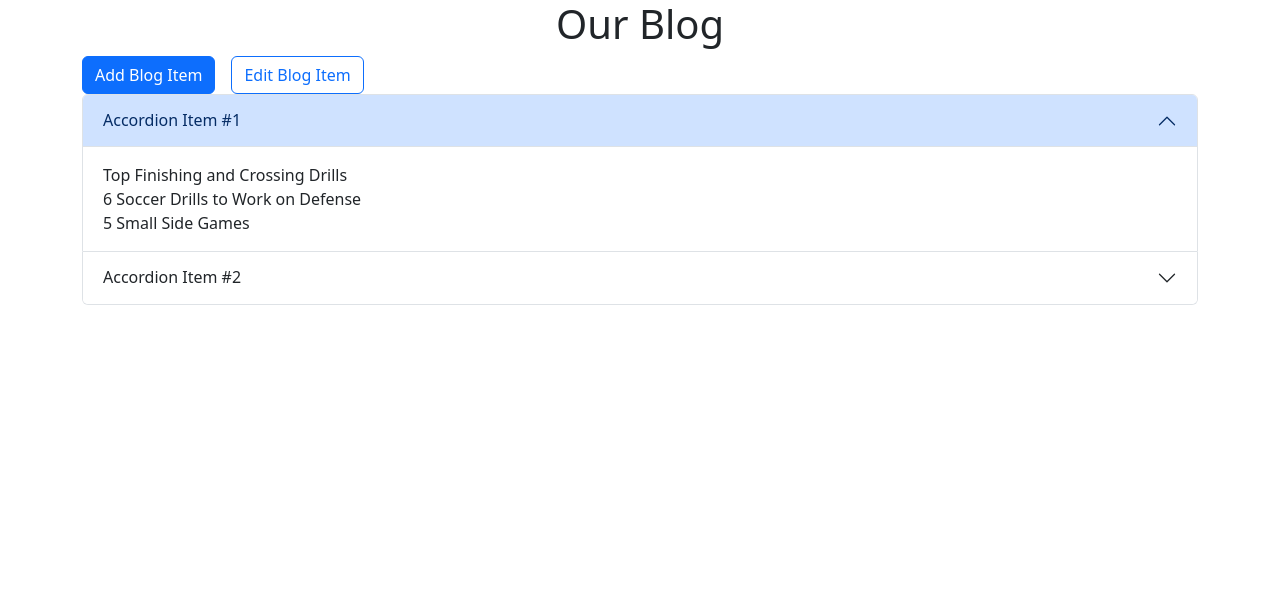
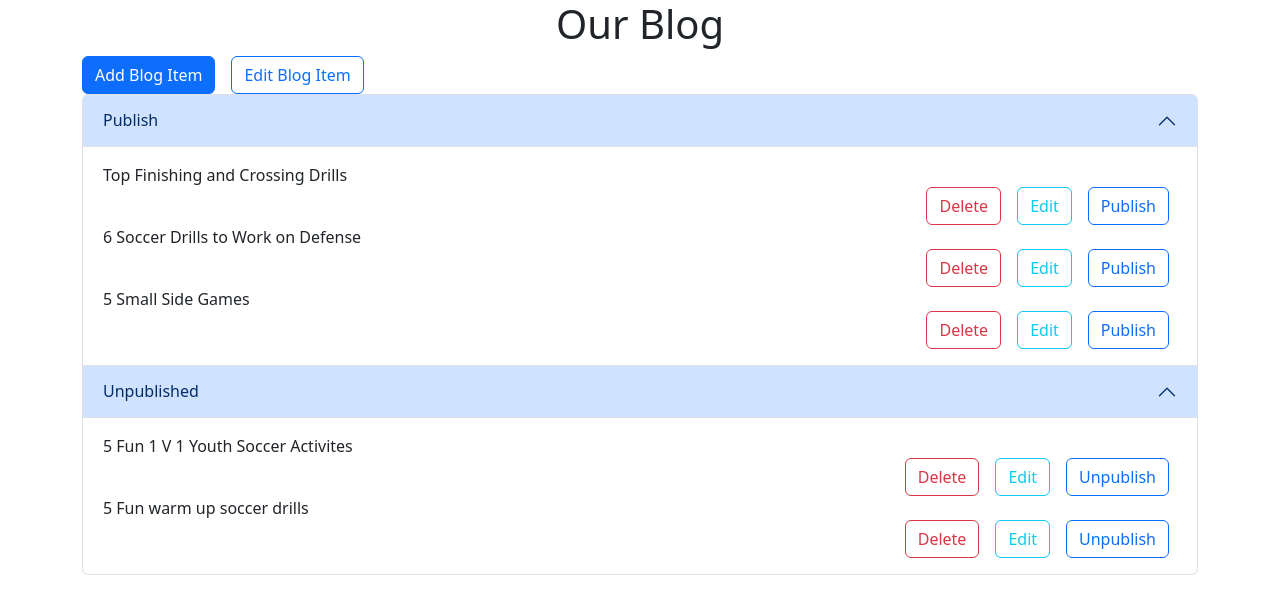
Before and after one commit to AmirSmith413/BlogFrontL, a React (Vite) app: page / in a window 1280 px wide. Shown: the top 614 px of the page. Built offline with nearby package versions, Linux system fonts and the light colour scheme.

Commit message:
dashboard visually done

```diff
--- a/src/components/Dashboard.jsx
+++ b/src/components/Dashboard.jsx
@@ -1,38 +1,42 @@
-import { Button, Container,Row,Col,Accordion, ListGroup } from "react-bootstrap";
+import {
+  Button,
+  Container,
+  Row,
+  Col,
+  Accordion,
+  ListGroup,
+} from "react-bootstrap";
 import { useState } from "react";
-import Modal from 'react-bootstrap/Modal';
-import Form from 'react-bootstrap/Form';
+import Modal from "react-bootstrap/Modal";
+import Form from "react-bootstrap/Form";
 
 const Dashboard = () => {
   const [show, setShow] = useState(false);
-  const handleSetTitle = () => setBlogTitle(e.target.value)
-  const handleDescription = () => setBlogDescription(e.target.value)
-  const handleTag= () => setBlogTags(e.target.value)
-  const handleCategory = () => setBlogCategory(e.target.value)
-  const handleImage = () => setBlogImage(e.target.value)
+  const handleSetTitle = () => setBlogTitle(e.target.value);
+  const handleDescription = () => setBlogDescription(e.target.value);
+  const handleTag = () => setBlogTags(e.target.value);
+  const handleCategory = () => setBlogCategory(e.target.value);
+  const handleImage = () => setBlogImage(e.target.value);
   const handleClose = () => setShow(false);
   const handleShow = (e) => {
-    setShow(true)
-    if(e.target.textContent === "Add Blog Item")
-    {
-      setEdit(false)
-      setBlogTitle("")
-      setBlogDescription("")
-      setBlogCategory("")
+    setShow(true);
+    if (e.target.textContent === "Add Blog Item") {
+      setEdit(false);
+      setBlogTitle("");
+      setBlogDescription("");
+      setBlogCategory("");
+    } else {
+      setEdit(true);
+      setBlogTitle("My Awesome Title");
+      setBlogDescription("My Awesome Description");
+      setBlogCategory("Tech");
     }
-    else
-    {
-      setEdit(true)
-      setBlogTitle("My Awesome Title")
-      setBlogDescription("My Awesome Description")
-      setBlogCategory("Tech")
-    }
-  }
-  const [blogTitle, setBlogTitle] = useState("")
-  const [blogImage, setBlogImage] = useState("")
-  const [blogDescription, setBlogDescription] = useState("")
-  const [blogCategory, setBlogCategory] = useState("")
-  const [blogTags, setBlogTags] = useState("")
+  };
+  const [blogTitle, setBlogTitle] = useState("");
+  const [blogImage, setBlogImage] = useState("");
+  const [blogDescription, setBlogDescription] = useState("");
+  const [blogCategory, setBlogCategory] = useState("");
+  const [blogTags, setBlogTags] = useState("");
   const [blogItems, setBlogItems] = useState([
     {
       Id: 1,
@@ -40,10 +44,8 @@
       Publisher: "anonymous",
       Date: "01-13-2022",
       Text: "Developing finishing and crossing skills is an important aspect of soccer that can greatly constribute to your player.",
-      Image:
-            "./assets/Images/3soccerballs.jpg",
-      Published: true
-
+      Image: "./assets/Images/3soccerballs.jpg",
+      Published: true,
     },
     {
       Id: 2,
@@ -51,9 +53,8 @@
       Publisher: "anonymous",
       Date: "01-14-2022",
       Text: "A strong defense is the backbone of any successful soccer team",
-      Image:
-            "./assets/Images/3soccerballs.jpg",
-      Published: true
+      Image: "./assets/Images/3soccerballs.jpg",
+      Published: true,
     },
     {
       Id: 3,
@@ -61,9 +62,8 @@
       Publisher: "anonymous",
       Date: "01-15-2022",
       Text: "Small-sided games create a fast-paced and intense environment.",
-      Image:
-            "./assets/Images/3soccerballs.jpg",
-      Published: true
+      Image: "./assets/Images/3soccerballs.jpg",
+      Published: true,
     },
     {
       Id: 4,
@@ -71,9 +71,8 @@
       Publisher: "anonymous",
       Date: "01-15-2022",
       Text: "One of the best ways to naturally bring out the competitive nature.",
-      Image:
-            "./assets/Images/3soccerballs.jpg",
-      Published: false
+      Image: "./assets/Images/3soccerballs.jpg",
+      Published: false,
     },
     {
       Id: 5,
@@ -81,12 +80,11 @@
       Publisher: "anonymous",
       Date: "01-15-2022",
       Text: "One of the challenges for youth soccer coaches is to make sure their players are always excited to come to practice.",
-      Image:
-            "./assets/Images/3soccerballs.jpg",
-      Published: false
+      Image: "./assets/Images/3soccerballs.jpg",
+      Published: false,
     },
   ]);
-  const [edit, setEdit] = useState(false)
+  const [edit, setEdit] = useState(false);
   return (
     <>
       <Container>
@@ -96,21 +94,35 @@
 
         <Modal show={show} onHide={handleClose}>
           <Modal.Header closeButton>
-            <Modal.Title >{edit ? "Edit" : "Add"} Blog Item</Modal.Title>
-          </Modal.Header >
-          <Modal.Body >
+            <Modal.Title>{edit ? "Edit" : "Add"} Blog Item</Modal.Title>
+          </Modal.Header>
+          <Modal.Body>
             <Form>
               <Form.Group className="mb-3" controlId="Title">
                 <Form.Label>Email address</Form.Label>
-        <Form.Control type="text" placeholder="Enter Title" value={blogTitle} onChange={handleSetTitle}/>
+                <Form.Control
+                  type="text"
+                  placeholder="Enter Title"
+                  value={blogTitle}
+                  onChange={handleSetTitle}
+                />
               </Form.Group>
 
               <Form.Group className="mb-3" controlId="Description">
                 <Form.Label>Description</Form.Label>
-        <Form.Control type="text" placeholder="Enter Description" value={blogDescription} onChange={handleDescription}/>
+                <Form.Control
+                  type="text"
+                  placeholder="Enter Description"
+                  value={blogDescription}
+                  onChange={handleDescription}
+                />
               </Form.Group>
               <Form.Group className="mb-3" controlId="Category">
-      <Form.Select aria-label="Default select example" value={blogCategory} onChange={handleCategory}>
+                <Form.Select
+                  aria-label="Default select example"
+                  value={blogCategory}
+                  onChange={handleCategory}
+                >
                   <option>Select Category</option>
                   <option value="food">Food</option>
                   <option value="fitness">Fitness</option>
@@ -120,13 +132,23 @@
               </Form.Group>
               <Form.Group className="mb-3" controlId="Tags">
                 <Form.Label>Tags</Form.Label>
-        <Form.Control type="text" placeholder="Enter Tags" value={blogTags} onChange={handleTag}/>
+                <Form.Control
+                  type="text"
+                  placeholder="Enter Tags"
+                  value={blogTags}
+                  onChange={handleTag}
+                />
               </Form.Group>
               <Form.Group className="mb-3" controlId="Image">
                 <Form.Label>Select a Picture</Form.Label>
-        <Form.Control type="file" placeholder="Select image from file" accept="image/png,image/jpg" value={blogImage} onChange={handleImage}/>
+                <Form.Control
+                  type="file"
+                  placeholder="Select image from file"
+                  accept="image/png,image/jpg"
+                  value={blogImage}
+                  onChange={handleImage}
+                />
               </Form.Group>
-
             </Form>
           </Modal.Body>
           <Modal.Footer>
@@ -142,21 +164,44 @@
           </Modal.Footer>
         </Modal>
 
-        <Button variant="outline-primary" onClick={handleShow}>Edit Blog Item</Button>
+        <Button variant="outline-primary" onClick={handleShow}>
+          Edit Blog Item
+        </Button>
 
         <Row>
           <Col>
-          <Accordion defaultActiveKey={['0']} alwaysOpen>
+            <Accordion defaultActiveKey={["0", "1"]} alwaysOpen>
               <Accordion.Item eventKey="0">
-        <Accordion.Header>Accordion Item #1</Accordion.Header>
+                <Accordion.Header>Publish</Accordion.Header>
                 <Accordion.Body>
-       {blogItems.map((item) => item.Published ? <ListGroup>{item.Title}</ListGroup> : null)}
+                  {blogItems.map((item) =>
+                    item.Published ? (
+                      <ListGroup key={item.Title}>{item.Title}
+                      <Col className="d-flex justify-content-end">
+                      <Button variant="outline-danger mx-2">Delete</Button>
+                      <Button variant="outline-info mx-2">Edit</Button>
+                      <Button variant="outline-primary mx-2">Publish</Button>
+                      </Col>
+                      </ListGroup>
+                    ) : null
+                  )}
                 </Accordion.Body>
               </Accordion.Item>
               <Accordion.Item eventKey="1">
-        <Accordion.Header>Accordion Item #2</Accordion.Header>
+                <Accordion.Header>Unpublished</Accordion.Header>
                 <Accordion.Body>
-        {blogItems.map((item) => !item.Published ? <ListGroup>{item.Title}</ListGroup> : null)}
+                  {blogItems.map((item) =>
+                    !item.Published ? (
+                      <ListGroup key={item.Title}>{item.Title}
+                      <Col className="d-flex justify-content-end">
+                      <Button variant="outline-danger mx-2">Delete</Button>
+                      <Button variant="outline-info mx-2">Edit</Button>
+                      <Button variant="outline-primary mx-2">Unpublish</Button>
+                      </Col>
+                      </ListGroup>
+
+                    ) : null
+                  )}
                 </Accordion.Body>
               </Accordion.Item>
             </Accordion>
```
Lines whose indentation alone changed are shown as unchanged.
